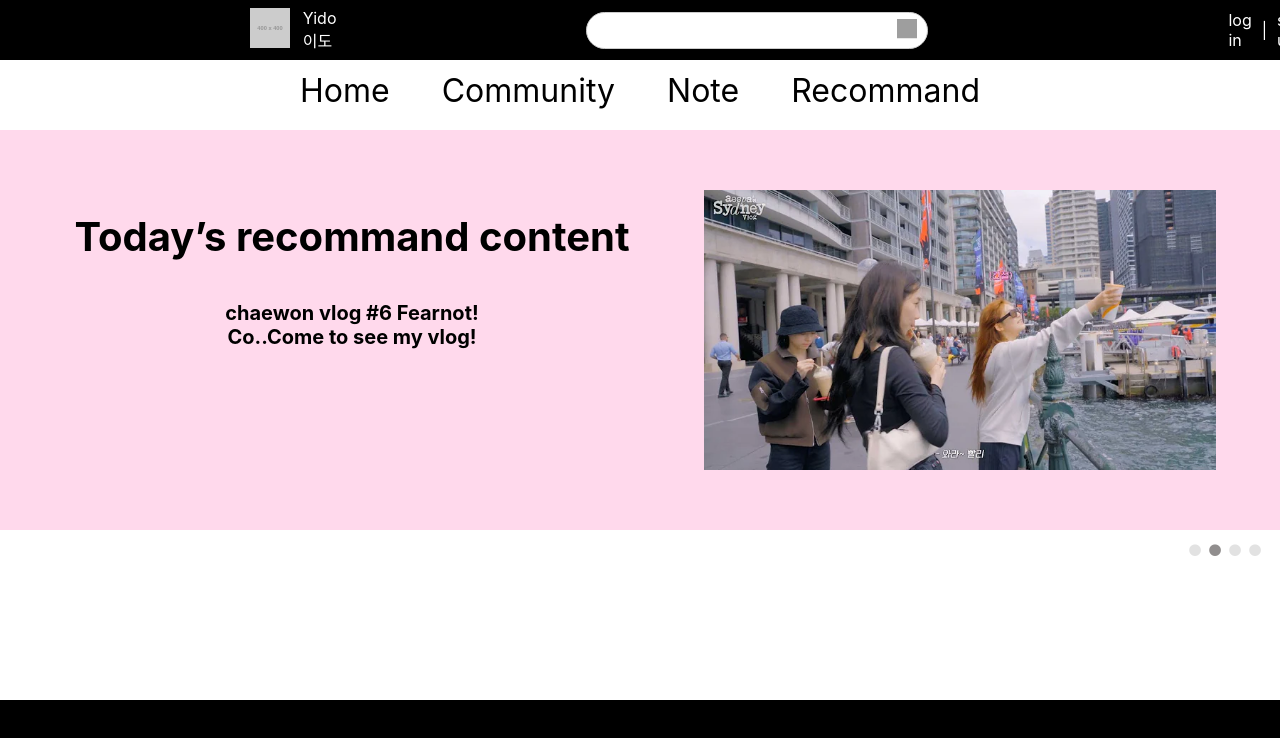
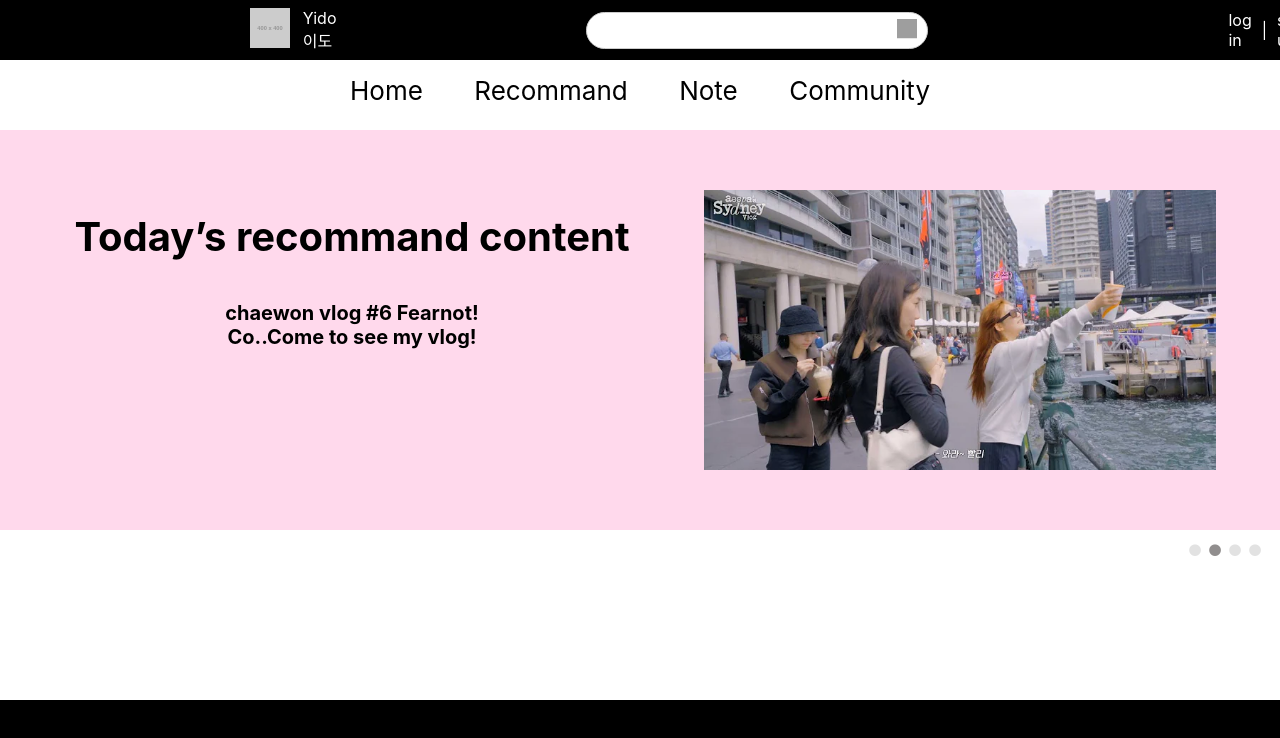
Before and after one commit to minu0897/capstone-yido, a React (Create React App) app: page / in a window 1280 px wide. Shown: the top 738 px of the page. Built offline with nearby package versions, Linux system fonts and the light colour scheme; grey boxes are pictures that could not be loaded.

Commit message:
navigation update

```diff
--- a/src/components/common/navigation/Navigation.css
+++ b/src/components/common/navigation/Navigation.css
@@ -1,12 +1,12 @@
 .navigation {
     height: 60px;
     background-color: white;
-    font-size: 32px;
+    font-size: 26px;
     display: flex;
     justify-content: space-between; /* 링크 사이에 균등 간격 */
     align-items: center;
     text-decoration: none;
-    padding: 0 300px;  /* 좌우 양쪽에 300px 패딩 적용 */
+    padding: 0 350px;  /* 좌우 양쪽에 300px 패딩 적용 */
 }
 
 .navigation a, .navigation a:visited, .navigation a:hover, .navigation a:active {
--- a/src/components/common/navigation/Navigation.jsx
+++ b/src/components/common/navigation/Navigation.jsx
@@ -1,18 +1,18 @@
 import React from 'react';
 import { Link } from 'react-router-dom';
 import './Navigation.css'
-import Container from 'react-bootstrap/Container';
-import Row from 'react-bootstrap/Row';
-import Col from 'react-bootstrap/Col';
+//import Container from 'react-bootstrap/Container';
+//import Row from 'react-bootstrap/Row';
+//import Col from 'react-bootstrap/Col';
 
 const Navigation = () => {
 
   return (
     <div className='navigation'>
       <Link to={'/'}>Home</Link>
+      <Link to={'/Recommand'}>Recommand</Link>
+      <Link to={'/Note'}>Note</Link>
       <Link to={'/Community'}>Community</Link>
-      <Link to={'/Note'}>Note</Link>
-      <Link to={'/Recommand'}>Recommand</Link>
     </div>
   );
 };
```
